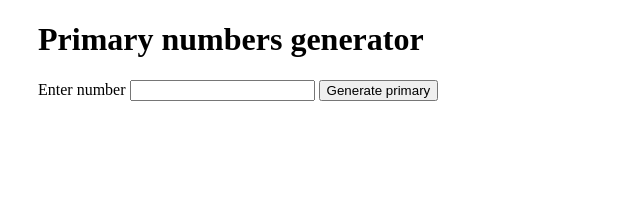
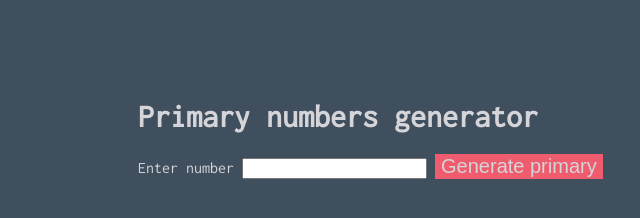
Before and after one commit to pospieszja/WeeklyJavaScriptChallenge, a plain HTML site: page task#1/index.html in a window 1280 px wide. Shown: the whole page, without its empty margins (122-762 px from the left). Drawn offline with Linux system fonts and the light colour scheme.

Commit message:
Add background color and button style

```diff
--- a/task#1/css/style.css
+++ b/task#1/css/style.css
@@ -1,4 +1,27 @@
+@import url('https://fonts.googleapis.com/css?family=Inconsolata');
+
 body {
     width: 960px;
     margin: 0 auto;
+    background-color: #3F4F5E;
+    color: #D5D4D9;
+    font-family: 'Inconsolata', monospace;
 }
+
+.wrapper {
+    margin: 100px;
+    display: block;
+}
+
+button {
+    background-color: #EF5C6E;
+    color: #D5D4D9;
+    border: 0;
+    font-size: 20px;
+    transition-duration: 0.8s;
+}
+
+button:hover {
+    background-color: #D5D4D9;
+    color: #EF5C6E;
+}
```
